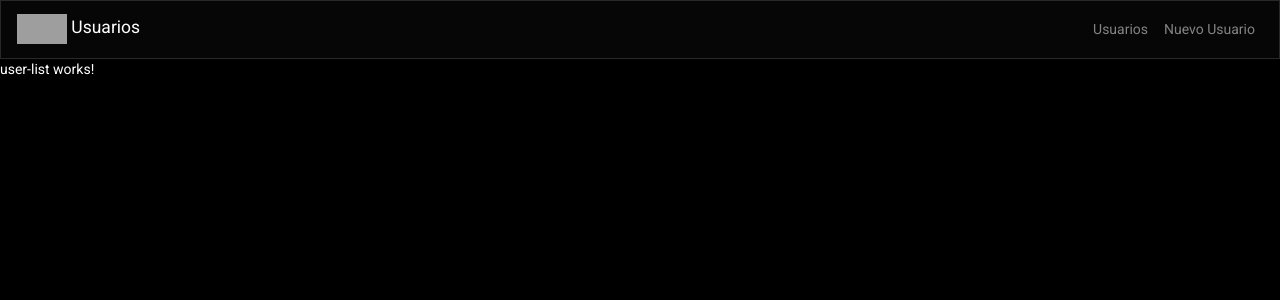
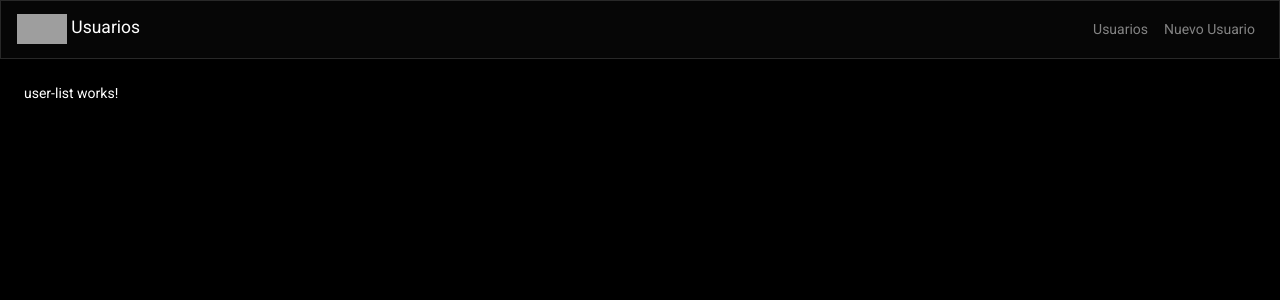
Before and after one commit to lachosoft/admon, an Angular app in the folder client/: page /users in a window 1280 px wide. Shown: the top 300 px of the page. Built offline with nearby package versions, Linux system fonts and the light colour scheme; grey boxes are pictures that could not be loaded.

Commit message:
se modifo los componentes que se van a utilizar

```diff
--- a/client/src/app/app.component.html
+++ b/client/src/app/app.component.html
@@ -1,3 +1,4 @@
 <app-navegation></app-navegation>
-
-<router-outlet></router-outlet>
+<div class="conteiner p-4">
+  <router-outlet></router-outlet>
+</div>
--- a/client/src/app/components/navegation/navegation.component.html
+++ b/client/src/app/components/navegation/navegation.component.html
@@ -3,6 +3,7 @@
     <img src="https://i.blogs.es/2d5264/facebook-image/650_1200.jpg" width="50" height="30" class="d-inline-block align-top" alt="">
     Usuarios
   </a>
+
     <button class="navbar-toggler" type="button" data-toggle="collapse" data-target="#navbarNav" aria-controls="navbarNav" aria-expanded="false" aria-label="Toggle navigation">
       <span class="navbar-toggler-icon"></span>
     </button>
@@ -17,4 +18,5 @@
 
       </ul>
     </div>
+
 </nav>
```
Lines whose indentation alone changed are shown as unchanged.
